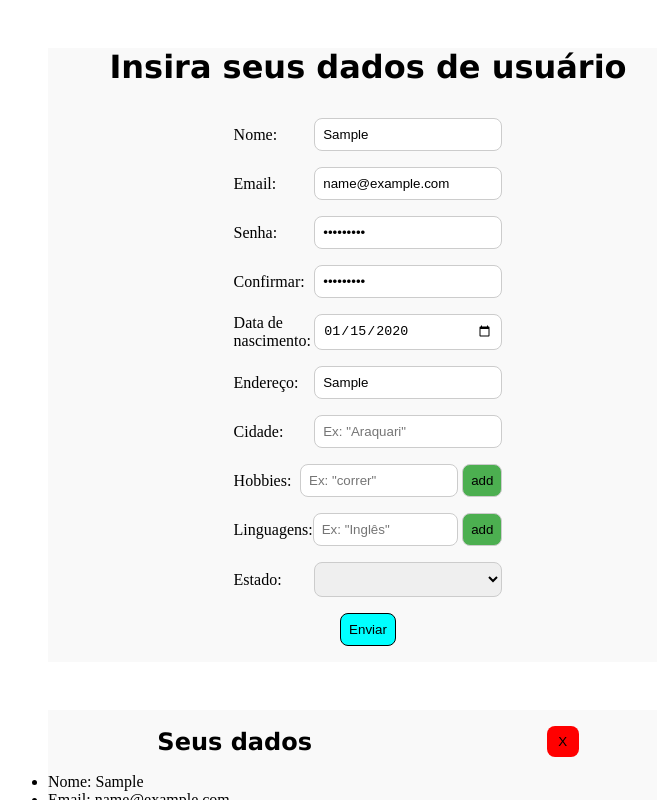
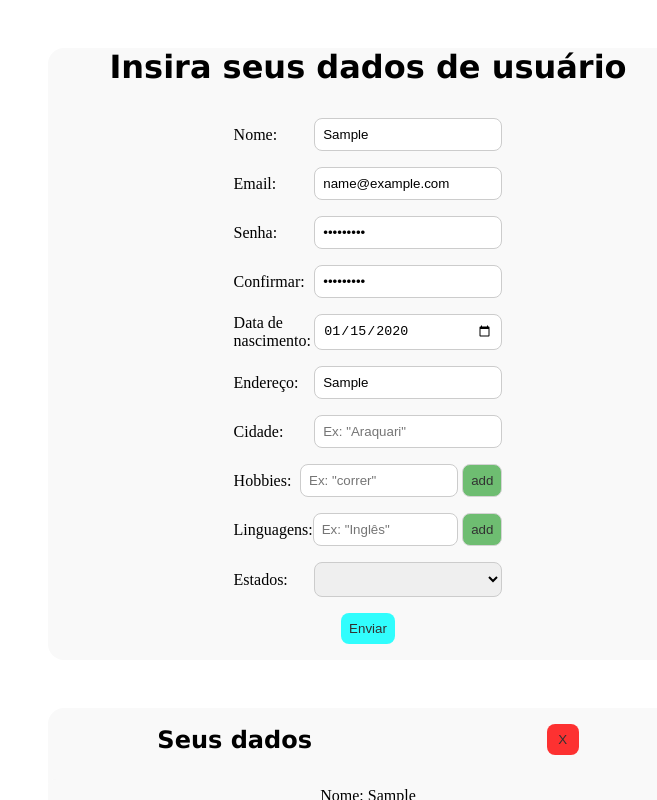
Before and after one commit to PedroHenmalaquias/projeto01, a Vue app: page / in a window 1280 px wide. Both pictures are taken after typing "Sample", "name@example.com", "Sample123", "Sample123", "2020-01-15", "Sample" into the empty fields and a click on the button "Enviar". Shown: the top 800 px of the page, without its empty margins (272-929 px from the left). Built offline with nearby package versions, Linux system fonts and the light colour scheme.

Commit message:
refatorando user estado

```diff
--- a/src/assets/main.css
+++ b/src/assets/main.css
@@ -4,7 +4,8 @@
   padding: 0;
 }
 .container{
-  margin:3rem auto;
+  margin: 3rem auto;
+  border-radius: 1rem;
   width: 50%;
   display: flex;
   flex-direction: column;
@@ -34,10 +35,16 @@ form{
 }
 .itens >  button:nth-child(3){
   background-color: #4CAF50;
+  cursor: pointer;
   margin-left: .25rem;
+  opacity: .8;
   padding: 0.5rem;
   border-radius: 0.5rem;
   border: 1px solid #ccc;
+  transition: .5s ease-in-out;
+}
+.itens >  button:nth-child(3):hover{
+  opacity: 1;
 }
 .itens> select {
   width: 70%;
@@ -47,10 +54,17 @@ form{
 }
 .itens > button:only-child{
   margin: auto;
+  cursor: pointer;
   background-color: aqua;
   padding: 0.5rem;
+  opacity: .8;
+  transition: .5s ease-in-out;
   border-radius: 0.5rem;
-  border: 1px solid black;
+  /* border: 1px solid black; */
+  border: none;
+}
+.itens > button:only-child:hover{
+  opacity: 1;
 }
 .container h1{
   margin-bottom: 1rem;
@@ -73,7 +87,31 @@ form{
   width: 5%;
   background-color: red;
   padding: 0.5rem;
+  opacity: .8;
+  transition: .5s ease-in-out;
   border-radius: 0.5rem;
   border: none;
   cursor: pointer;
 }
+.cabecalhoDados > button:hover{
+  opacity: 1;
+}
+ul{
+  list-style: none;
+  display: flex;
+  flex-direction: column;
+  flex-wrap: wrap;
+  align-items: center;
+  justify-content: space-around;
+  width: 100%;
+}
+li{
+  display: flex;
+  align-items: center;
+  justify-content: space-around;
+  width: 100%;
+  margin: .5rem auto;
+  padding: .5rem;
+  border-radius: 0.5rem;
+  background-color: #f9f9f9;
+}
--- a/src/components/formInserts.vue
+++ b/src/components/formInserts.vue
@@ -9,21 +9,22 @@ const user = reactive({
   dataNascimento: '',
   endereco: '',
   cidade: '',
-  estado: ['AC','AL','AP','AM','BA','CE','DF','ES','GO','MA','MT','MS','MG','PA','PB','PR','PE','PI','RJ','RN','RS','RO','RR','SC','SP','SE','TO'],
+  estado: '',
   hobbies: [],
   linguagens: [],
   biografia: ''
 })
+const estados = ['AC','AL','AP','AM','BA','CE','DF','ES','GO','MA','MT','MS','MG','PA','PB','PR','PE','PI','RJ','RN','RS','RO','RR','SC','SP','SE','TO']
 let hobbie = ref("")
 let linguagem = ref("")
 const addHobbie = () => {
-  let hobbiee = hobbie.value
-  user.hobbies.push(hobbiee)
+  let hobbieAdd = hobbie.value
+  user.hobbies.push(hobbieAdd)
   hobbie.value = ""
 }
 const addLinguagem = () => {
-  let linguagemm = linguagem.value
-  user.linguagens.push(linguagemm)
+  let linguagemAdd = linguagem.value
+  user.linguagens.push(linguagemAdd)
   linguagem.value = ""
 }
 const show = ref(false)
@@ -72,25 +73,30 @@ const show = ref(false)
         <button @click="addLinguagem">add</button>
       </div>
       <div class="itens">
-        <label for="stateInput">Estado:</label>
+        <label for="stateInput">Estados:</label>
         <select name="stateInput" id="" v-model="user.estado">
-          <option v-for="{estado} in user.estado" :key="estado" :value="estado">{{ estado }}</option>
+          <option v-for="estado in estados" :key="estado" >{{ estado }}</option>
         </select>
       </div>
-      <div class="itens"><button @click="show = !show">Enviar</button></div>
+      <div class="itens"><button @click="show = true">Enviar</button></div>
     </form>
   </div>
   <div v-if="show" class="container corDados">
-    <div class="cabecalhoDados"><h2>Seus dados</h2> <button @click="envia = false">X</button></div>
-    <ul><li>Nome: {{ user.nome }}</li>
+    <div class="cabecalhoDados">
+      <h2>Seus dados</h2>
+        <button @click="show = false">X</button>
+    </div>
+    <ul>
+    <li>Nome: {{ user.nome }}</li>
     <li>Email: {{ user.email }}</li>
     <li>Senha: {{ user.senha }}</li>
     <li>Confirmar Senha: {{ user.confirmarSenha }}</li>
     <li>Data de Nascimento: {{ user.dataNascimento }}</li>
     <li>Endereço: {{ user.endereco }}</li>
     <li>Cidade: {{ user.cidade }}</li>
-    <li>Estado: {{ user.estado }}</li>
+    <li>Estados: {{ user.estado }}</li>
     <li>Hobbies: <p v-for="hobbiee in user.hobbies" :key="hobbiee">{{ hobbiee }}</p></li>
-    <li>Linguagens: <p v-for="i in user.linguagens" :key="i">{{ i }}</p></li></ul>
+    <li>Linguagens: <p v-for="i in user.linguagens" :key="i">{{ i }}</p></li>
+    </ul>
   </div>
 </template>
```
